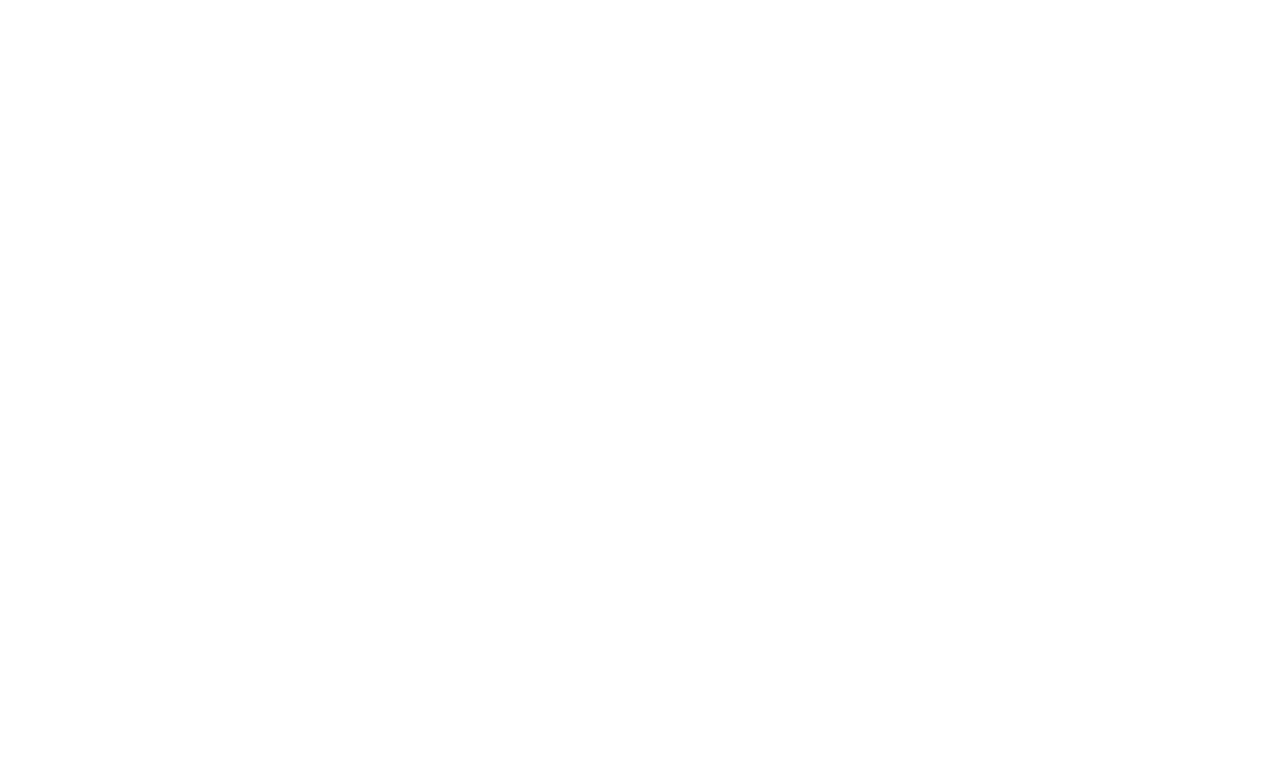
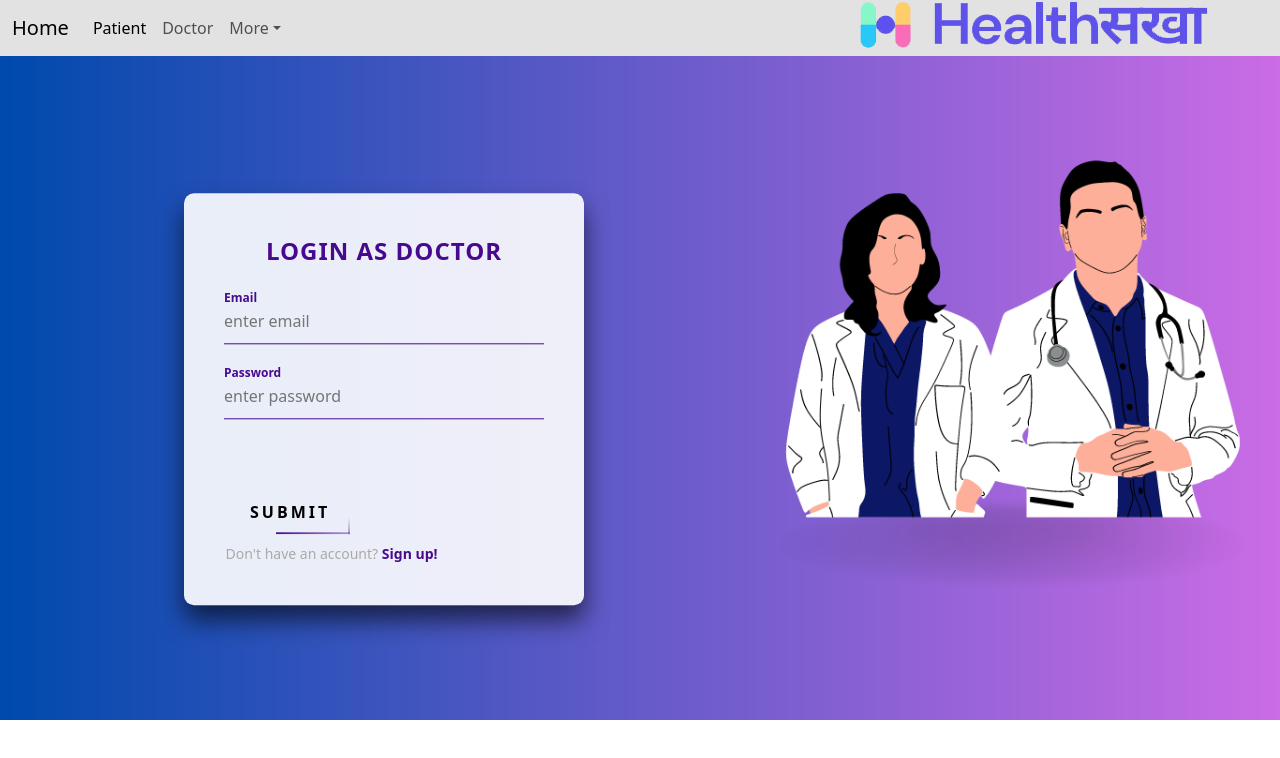
Before and after one commit to mayank-012/apna-app, a React (Create React App) app: page /dlogin in a window 1280 px wide. Before the commit this address had no page. Shown: the top 758 px of the page. Built offline with nearby package versions, Linux system fonts and the light colour scheme.

Commit message:
doctor login

```diff
--- a/src/App.js
+++ b/src/App.js
@@ -4,6 +4,8 @@
 import SignUp from './PatientPages/LoginPage/Signup';
 import Doctorpage from './PatientPages/FindMyDoctor/doctorpage';
 import Future from './future/future';
+import DSignIn from './DoctorPages/Login/doctorlogin';
+
 
 
 import {
@@ -27,6 +29,7 @@
           <Route exact path="/signup" element={<SignUp />} />
           <Route exact path="/findmydoctor" element={<Doctorpage />} />
           <Route exact path="/future" element={<Future />} />
+          <Route exact path="/dlogin" element={<DSignIn />} />
 
 
 
--- /dev/null
+++ b/src/DoctorPages/Login/doctorlogin.css
@@ -0,0 +1,191 @@
+.digh{
+    width:100%;
+  }
+
+
+
+  .login-box {
+      position: absolute;
+      top: 50%;
+      left: 30%;
+      width: 400px;
+      padding: 40px;
+      margin: 20px auto;
+      transform: translate(-50%, -55%);
+      background: rgba(255, 255, 255, 0.9);
+      box-sizing: border-box;
+      box-shadow: 0 15px 25px rgba(0,0,0,.6);
+      border-radius: 10px;
+    }
+
+    .login-box p:first-child {
+      margin: 0 0 30px;
+      padding: 0;
+      color: #470a8e;
+      text-align: center;
+      font-size: 1.5rem;
+      font-weight: bold;
+      letter-spacing: 1px;
+    }
+
+    .login-box .user-box {
+      position: relative;
+    }
+
+    .login-box .user-box input {
+      width: 100%;
+      padding: 10px 0;
+      font-size: 16px;
+      color: #470a8e;
+      margin-bottom: 30px;
+      border: none;
+      border-bottom: 1px solid #470a8e;
+      outline: none;
+      background: transparent;
+    }
+
+    .login-box .user-box label {
+      position: absolute;
+      top: 0;
+      left: 0;
+      padding: 10px 0;
+      font-size: 16px;
+      color: #470a8e;
+      pointer-events: none;
+      transition: .5s;
+    }
+
+    .login-box .user-box input:focus ~ label,
+    .login-box .user-box input:valid ~ label {
+      top: -20px;
+      left: 0;
+      color: #470a8e;
+      font-weight: 600;
+      font-size: 12px;
+    }
+
+    .login-box form a {
+      position: relative;
+      display: inline-block;
+      padding: 10px 20px;
+      font-weight: bold;
+      color: #fff;
+      font-size: 16px;
+      text-decoration: none;
+      text-transform: uppercase;
+      overflow: hidden;
+      transition: .5s;
+      margin-top: 40px;
+      letter-spacing: 3px
+    }
+
+    .login-box a:hover {
+      background: #fff;
+      color: #272727;
+      border-radius: 5px;
+    }
+
+    .login-box a span {
+      position: absolute;
+      display: block;
+    }
+
+    .login-box a span:nth-child(1) {
+      top: 0;
+      left: -100%;
+      width: 100%;
+      height: 2px;
+      background: linear-gradient(90deg, transparent, #470a8e);
+      animation: btn-anim1 1.5s linear infinite;
+    }
+
+    @keyframes btn-anim1 {
+      0% {
+        left: -100%;
+      }
+
+      50%,100% {
+        left: 100%;
+      }
+    }
+
+    .login-box a span:nth-child(2) {
+      top: -100%;
+      right: 0;
+      width: 2px;
+      height: 100%;
+      background: linear-gradient(180deg, transparent, #470a8e);
+      animation: btn-anim2 1.5s linear infinite;
+      animation-delay: .375s
+    }
+
+    @keyframes btn-anim2 {
+      0% {
+        top: -100%;
+      }
+
+      50%,100% {
+        top: 100%;
+      }
+    }
+
+    .login-box a span:nth-child(3) {
+      bottom: 0;
+      right: -100%;
+      width: 100%;
+      height: 2px;
+      background: linear-gradient(270deg, transparent, #470a8e);
+      animation: btn-anim3 1.5s linear infinite;
+      animation-delay: .75s
+    }
+
+    @keyframes btn-anim3 {
+      0% {
+        right: -100%;
+      }
+
+      50%,100% {
+        right: 100%;
+      }
+    }
+
+    .login-box a span:nth-child(4) {
+      bottom: -100%;
+      left: 0;
+      width: 2px;
+      height: 100%;
+      background: linear-gradient(360deg, transparent, #470a8e);
+      animation: btn-anim4 1.5s linear infinite;
+      animation-delay: 1.125s
+    }
+
+    @keyframes btn-anim4 {
+      0% {
+        bottom: -100%;
+      }
+
+      50%,100% {
+        bottom: 100%;
+      }
+    }
+
+    .login-box p:last-child {
+      color: #aaa;
+      font-size: 14px;
+    }
+
+    .login-box a.a2 {
+      color: #470a8e;
+      font-weight:600 ;
+      text-decoration: none;
+    }
+
+    .login-box a.a2:hover {
+      background: transparent;
+      color: #aaa;
+      border-radius: 5px;
+    }
+    button{
+      border: 0px;
+      background-color:transparent;
+    }
--- /dev/null
+++ b/src/DoctorPages/Login/doctorlogin.jsx
@@ -0,0 +1,103 @@
+import React, { useState } from "react";
+import './doctorlogin.css';
+// import { Link } from 'react-router-dom';
+// import Nav from '../../Components/Nav'
+import Nav from "../../Components/Nav/Nav.jsx";
+// import PropTypes from 'prop-types';
+// import Footer from '../../Components/Footer'
+// import { auth } from '../../firebase';
+import { auth } from './firebase.jsx'
+import pic1 from "./Untitled design (9).png"
+
+import { signInWithEmailAndPassword } from 'firebase/auth';
+
+
+
+const DSignIn = () => {
+    const [email, setEmail] = useState('');
+    const [password, setPassword] = useState('');
+    const signIn = (e) => {
+        e.preventDefault();
+        signInWithEmailAndPassword(auth, email, password)
+            .then((userCredential) => {
+                console.log(userCredential);
+            }).catch((error) => {
+                alert(error);
+            });
+    };
+
+    return (
+        <div className='sign-in-container'>
+            <Nav />
+        <img className="digh" src={pic1} alt=" "/>
+
+
+            <div class="login-box">
+                <p>LOGIN AS DOCTOR</p>
+                <form onSubmit={signIn}>
+                    <div class="user-box">
+                        <input  type="email"
+                        placeholder='enter email'
+                        value={email}
+                        onChange={(e) => setEmail(e.target.value)}  required="" name="" ></input>
+                            <label>Email</label>
+                    </div>
+                    <div class="user-box">
+                        <input type="password"
+                        placeholder='enter password'
+                        value={password}
+                        onChange={(e) => setPassword(e.target.value)}  required="" name="" ></input>
+                            <label>Password</label>
+                    </div>
+
+                        <span></span>
+                        <span></span>
+                        <span></span>
+                        <span></span>
+
+                       <button type='submit'> <a><span></span>
+      <span></span>
+      <span></span>
+      <span></span>Submit</a></button>
+
+                </form>
+                <p>Don't have an account? <a href="/doctorsignup" class="a2">Sign up!</a></p>
+            </div>
+
+
+
+
+
+
+
+            {/* <div className='login'>
+                <form onSubmit={signIn}>
+                    <h1>WELCOME TO HEALTHसखा</h1>
+                    <h2>Login</h2>
+                    <label>E-mail</label>
+                    <input
+                        type="email"
+                        placeholder='enter email'
+                        value={email}
+                        onChange={(e) => setEmail(e.target.value)}
+                    ></input>
+                <label>Password</label>
+                    <input
+                        type="password"
+                        placeholder='enter password'
+                        value={password}
+                        onChange={(e) => setPassword(e.target.value)}
+
+                    ></input>
+                    <button type='submit'> Login</button>
+                </form>
+                <p><Link to="/signup">Don't have an account? Sign Up here.</Link></p>
+
+            </div> */}
+
+
+        </div>
+    )
+}
+
+export default DSignIn
--- /dev/null
+++ b/src/DoctorPages/Login/firebase.jsx
@@ -0,0 +1,21 @@
+// Import the functions you need from the SDKs you need
+import { initializeApp } from "firebase/app";
+import { getAuth } from "firebase/auth";
+// TODO: Add SDKs for Firebase products that you want to use
+// https://firebase.google.com/docs/web/setup#available-libraries
+
+// Your web app's Firebase configuration
+// For Firebase JS SDK v7.20.0 and later, measurementId is optional
+const firebaseConfig = {
+  apiKey: "AIzaSyCBTvtzuZdQ2AhQi-CRdgJc-12S6XzP6Fo",
+  authDomain: "fuggy-89d56.firebaseapp.com",
+  projectId: "fuggy-89d56",
+  storageBucket: "fuggy-89d56.appspot.com",
+  messagingSenderId: "789162000433",
+  appId: "1:789162000433:web:44740924b65132e9d4d510",
+  measurementId: "G-R2BG1WX2WZ"
+};
+
+// Initialize Firebase
+const app = initializeApp(firebaseConfig);
+export const auth = getAuth(app);
```
Also changed, not shown: src/DoctorPages/Login/Untitled design (9).png (added).
